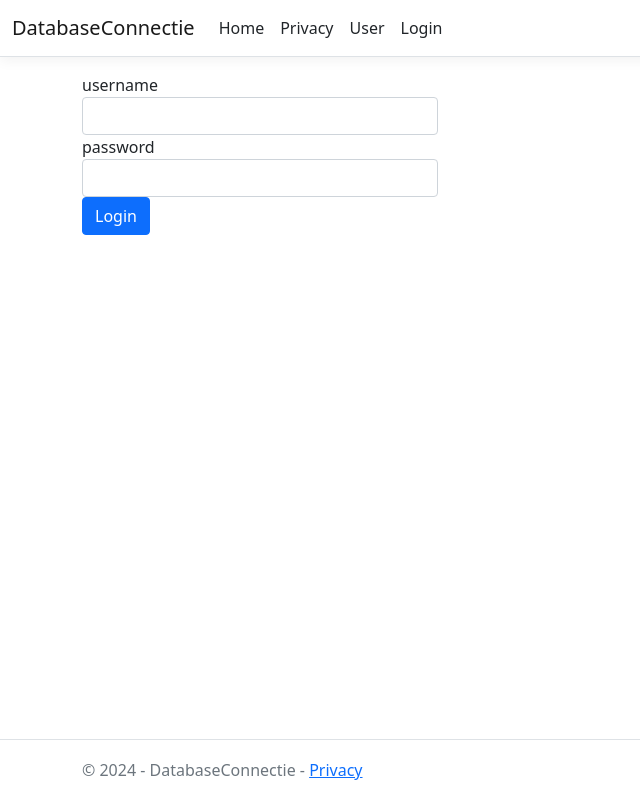
After one commit to Matta5/DatabaseConnectie, an ASP.NET Core app: template Views/Login/Index.cshtml in a window 1280 px wide. The commit adds this page. Shown: the whole page, without its empty margins (0-640 px from the left). Run offline with ASP.NET Core 8, Linux system fonts and the light colour scheme; the template is opened without the code that fills it, so the values that code supplies are empty; style sheets or scripts are compiled from the project's sources.

Commit message:
login view and controller

```diff
--- a/Controllers/UserController.cs
+++ b/Controllers/UserController.cs
@@ -2,7 +2,6 @@ using DatabaseConnectie.Models;
 using Microsoft.AspNetCore.Http;
 using Microsoft.AspNetCore.Mvc;
 using Microsoft.Data.SqlClient;
-using DatabaseConnectie.Models;
 
 
 namespace DatabaseConnectie.Controllers
--- /dev/null
+++ b/Views/Login/Index.cshtml
@@ -0,0 +1,26 @@
+@model DatabaseConnectie.Models.User
+
+@{
+	ViewData["Title"] = "Login";
+}
+
+<div class="row">
+	<div class="col-md-4">
+        <form asp-controller="Home" asp-action="Index" method="post">
+            <div asp-validation-summary="ModelOnly" class="text-danger"></div>
+
+            <div class="form-group">
+                <label asp-for="username" class="control-label"></label>
+                <input asp-for="username" class="form-control" />
+                <span asp-validation-for="username" class="text-danger"></span>
+            </div>
+            <div class="form-group">
+                <label asp-for="password" class="control-label"></label>
+                <input asp-for="password" class="form-control" />
+                <span asp-validation-for="password" class="text-danger"></span>
+            </div>
+            <div class="form-group">
+                <button type="submit" class="btn btn-primary">Login</button>
+            </div>
+        </form>
+</div>
--- a/Views/Shared/_Layout.cshtml
+++ b/Views/Shared/_Layout.cshtml
@@ -28,6 +28,9 @@
                         <li class="nav-item">
                             <a class="nav-link text-dark" asp-area="" asp-controller="User" asp-action="Index">User</a>
                         </li>
+                        <li>
+							<a class="nav-link text-dark" asp-area="" asp-controller="Login" asp-action="Index">Login</a>
+                            </li>
                     </ul>
                 </div>
             </div>
--- a/Views/User/Details.cshtml
+++ b/Views/User/Details.cshtml
@@ -1,7 +1,7 @@
 @model DatabaseConnectie.Models.User
 
 @{
-    ViewBag.Title = "User Details";
+    ViewData["Title"] = $"Details from {Model.username} " ;
 }
 
 <h2>User Details</h2>
```
Also changed, not shown: Controllers/LoginController.cs (added, +60 -0 lines).
